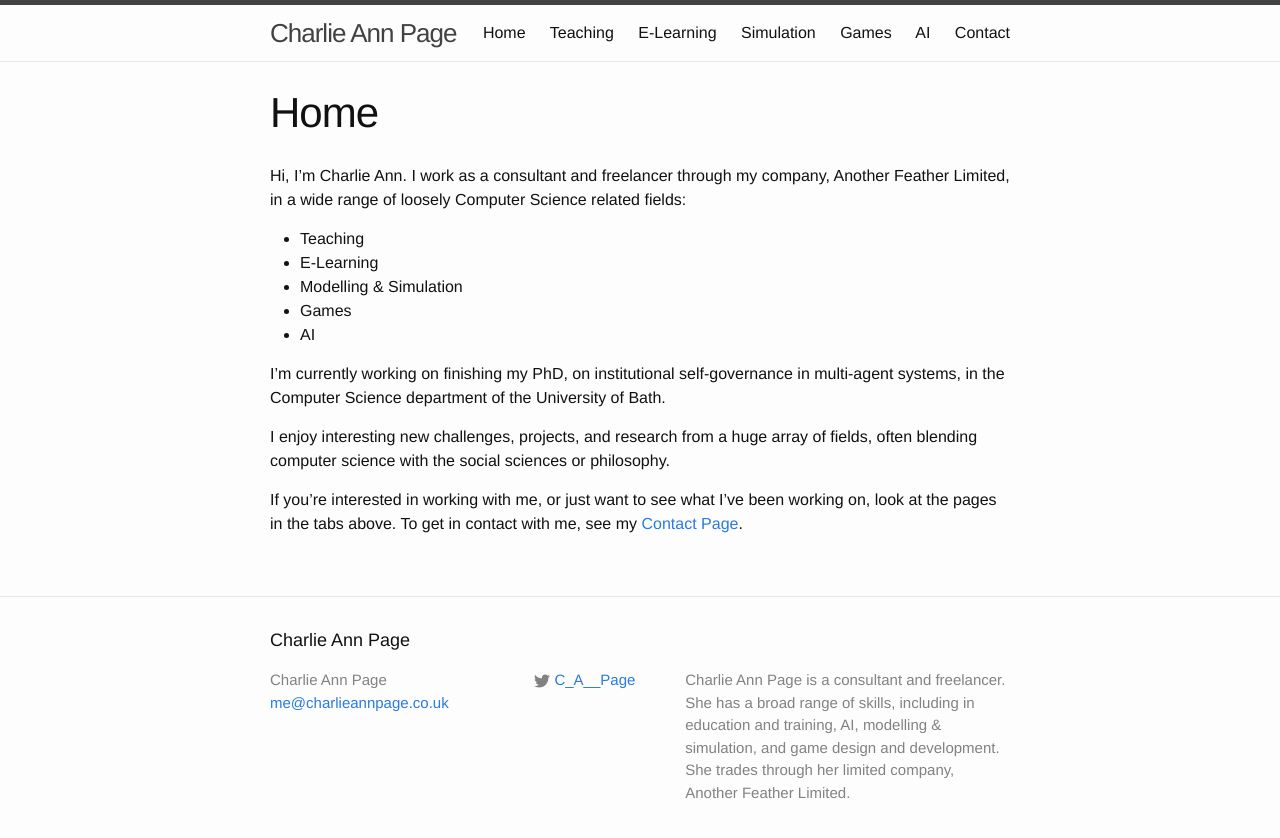
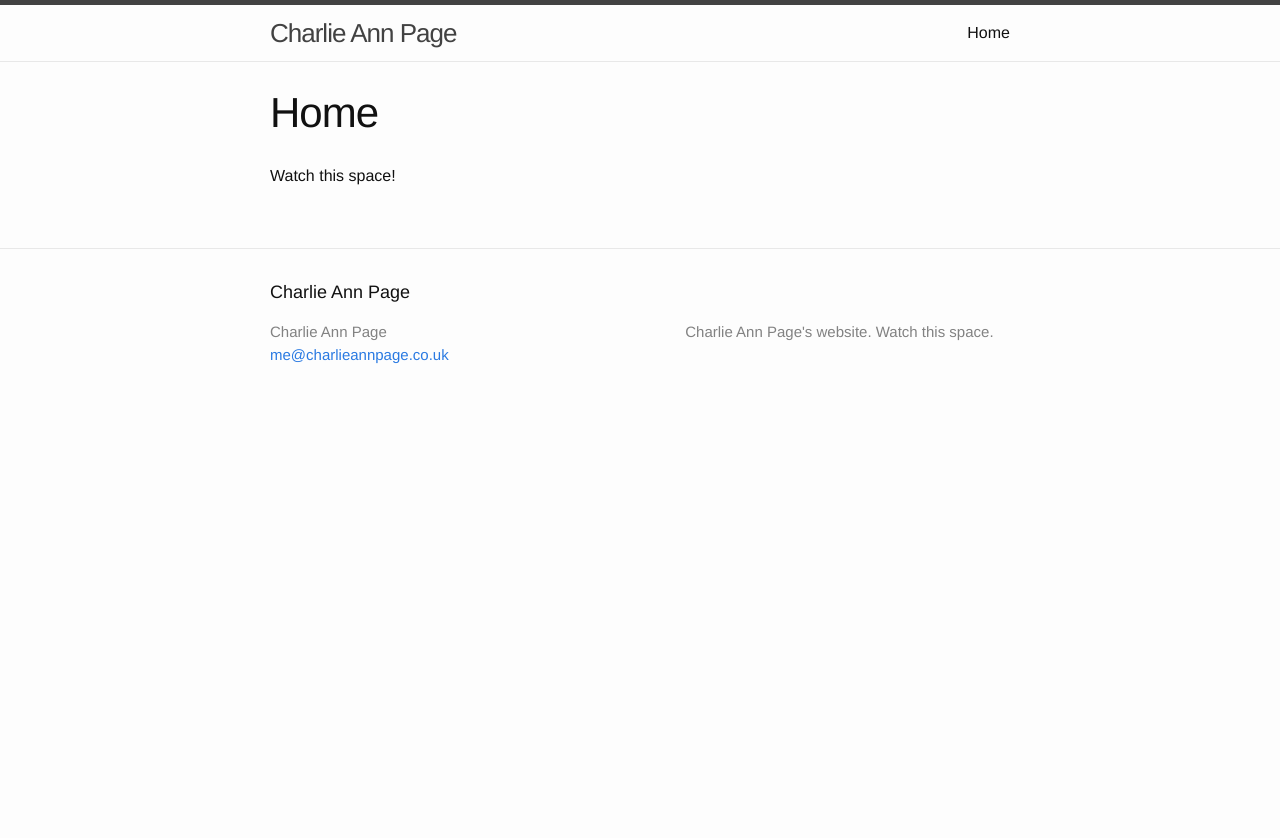
Before and after one commit to CAPage/personal-website, a Jekyll site: the page built from index.md, in a window 1280 px wide. Shown: the top 838 px of the page. Built offline with Jekyll 4.4.1, drawn with Linux system fonts in a browser that asks for light colours.

Commit message:
Nuking it all

```diff
--- a/_config.yml
+++ b/_config.yml
@@ -8,19 +8,12 @@
 # Site settings
 title: Charlie Ann Page
 email: me@charlieannpage.co.uk
-description: Charlie Ann Page is a consultant and freelancer. She has a broad range of skills, including in education and training, AI, modelling & simulation, and game design and development. She trades through her limited company, Another Feather Limited.
+description: Charlie Ann Page's website. Watch this space.
 baseurl: "" # the subpath of your site, e.g. /blog
 url: "http://charlieannpage.co.uk" # the base hostname & protocol for your site
-twitter_username: C_A__Page
 
 # Build settings
 markdown: kramdown
 
 header_pages:
 - index.md
-- teaching.md
-- elearning.md
-- simulation.md
-- games.md
-- ai.md
-- Contact.md
--- a/index.md
+++ b/index.md
@@ -3,16 +3,4 @@ layout: page
 title: Home
 order: 10
 ---
-
-Hi, I'm Charlie Ann. I work as a consultant and freelancer through my company, Another Feather Limited, in a wide range of loosely Computer Science related fields:
-* Teaching
-* E-Learning
-* Modelling & Simulation
-* Games
-* AI
-
-I'm currently working on finishing my PhD, on institutional self-governance in multi-agent systems, in the Computer Science department of the University of Bath.
-
-I enjoy interesting new challenges, projects, and research from a huge array of fields, often blending computer science with the social sciences or philosophy.
-
-If you're interested in working with me, or just want to see what I've been working on, look at the pages in the tabs above. To get in contact with me, see my [Contact Page](Contact).
+Watch this space!
```
Also changed, not shown: Contact.md (deleted, +0 -15 lines), Teaching.md (deleted, +0 -17 lines), ai.md (deleted, +0 -15 lines), elearning.md (deleted, +0 -19 lines), games.md (deleted, +0 -24 lines), simulation.md (deleted, +0 -18 lines).
